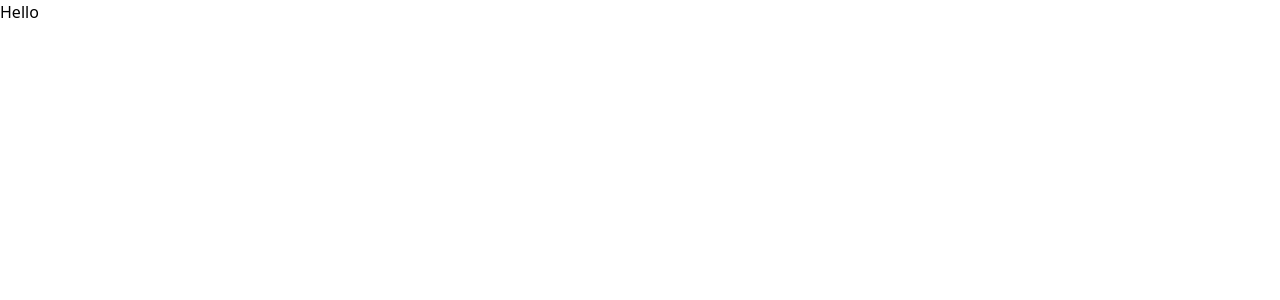
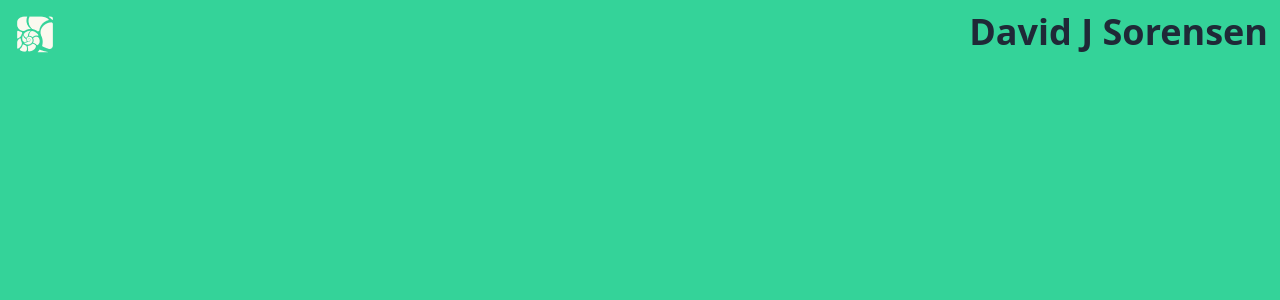
Before and after one commit to DaedalusFiction/davidjsorensen, a React (Create React App) app: page / in a window 1280 px wide. Shown: the top 300 px of the page. Built offline with nearby package versions, Linux system fonts and the light colour scheme.

Commit message:
updated favicon

```diff
--- a/public/index.html
+++ b/public/index.html
@@ -2,42 +2,22 @@
 <html lang="en">
   <head>
     <meta charset="utf-8" />
-    <link rel="icon" href="%PUBLIC_URL%/favicon.ico" />
+    <link rel="icon" href="%PUBLIC_URL%/logo.png" />
     <meta name="viewport" content="width=device-width, initial-scale=1" />
     <meta name="theme-color" content="#000000" />
     <meta
       name="description"
       content="Web site created using create-react-app"
     />
-    <link rel="apple-touch-icon" href="%PUBLIC_URL%/logo192.png" />
-    <!--
-      manifest.json provides metadata used when your web app is installed on a
-      user's mobile device or desktop. See https://developers.google.com/web/fundamentals/web-app-manifest/
-    -->
+    <link rel="apple-touch-icon" href="%PUBLIC_URL%/logo.png" />
+
     <link rel="manifest" href="%PUBLIC_URL%/manifest.json" />
-    <!--
-      Notice the use of %PUBLIC_URL% in the tags above.
-      It will be replaced with the URL of the `public` folder during the build.
-      Only files inside the `public` folder can be referenced from the HTML.
 
-      Unlike "/favicon.ico" or "favicon.ico", "%PUBLIC_URL%/favicon.ico" will
-      work correctly both with client-side routing and a non-root public URL.
-      Learn how to configure a non-root public URL by running `npm run build`.
-    -->
-    <title>React App</title>
+    <title>David J Sorensen</title>
   </head>
-  <body>
+  <body class="bg-green-400">
     <noscript>You need to enable JavaScript to run this app.</noscript>
     <div id="root"></div>
-    <!--
-      This HTML file is a template.
-      If you open it directly in the browser, you will see an empty page.
 
-      You can add webfonts, meta tags, or analytics to this file.
-      The build step will place the bundled scripts into the <body> tag.
-
-      To begin the development, run `npm start` or `yarn start`.
-      To create a production bundle, use `npm run build` or `yarn build`.
-    -->
   </body>
 </html>
--- a/src/App.js
+++ b/src/App.js
@@ -1,10 +1,12 @@
 import logo from './logo.svg';
 import './App.css';
 
+import daedalusLogo from './images/logo.png'
 function App() {
   return (
-    <div >
-      Hello
+    <div className="flex justify-between text-right text-4xl mx-auto p-3 max-w-screen-xl text-gray-800 font-bold ">
+    <a href="#"><img className="" src={daedalusLogo} alt="Nautilus shell" /></a>
+      <div className="">David J Sorensen</div>
     </div>
   );
 }
```
Also changed, not shown: public/logo.png (added), src/images/logo.png (added).
